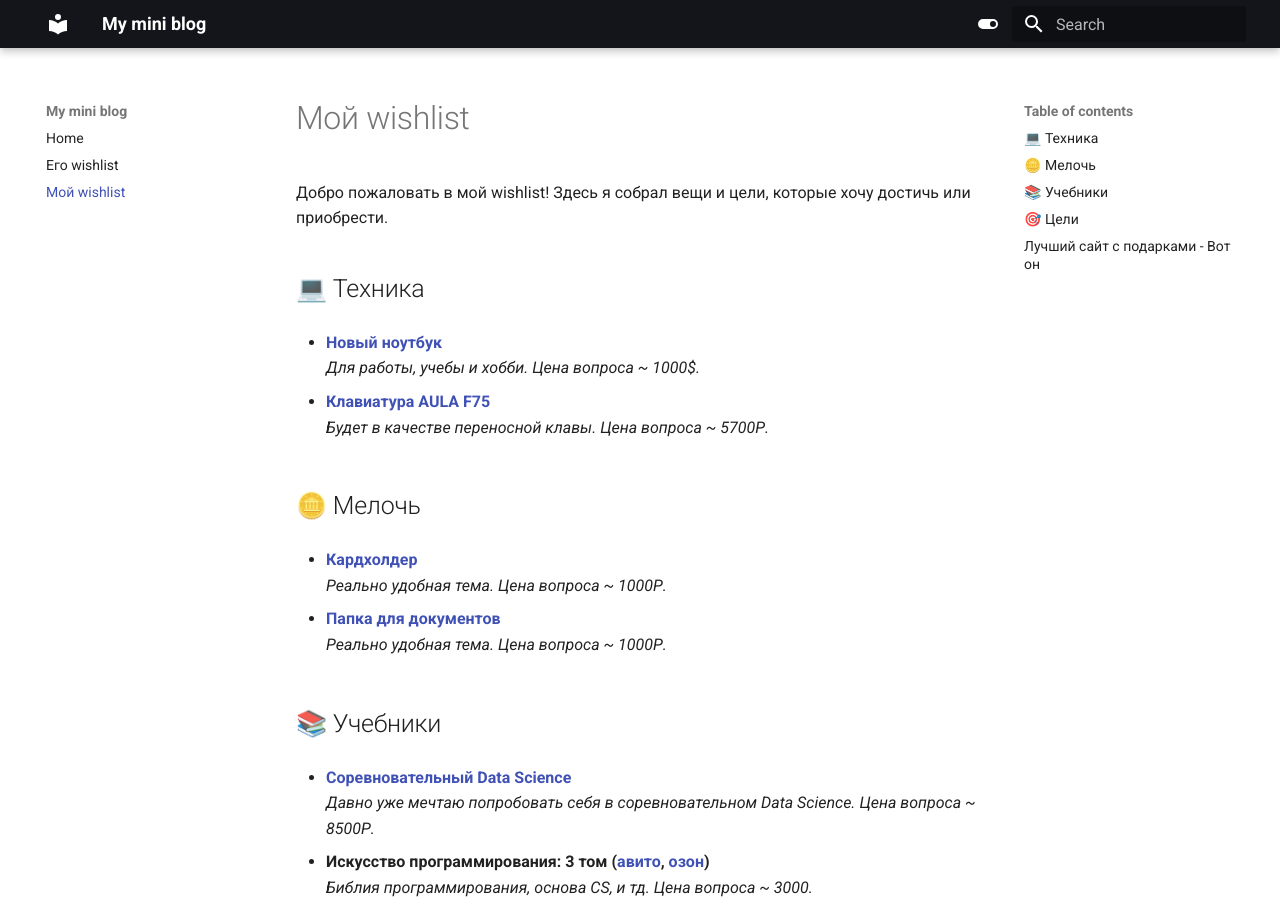
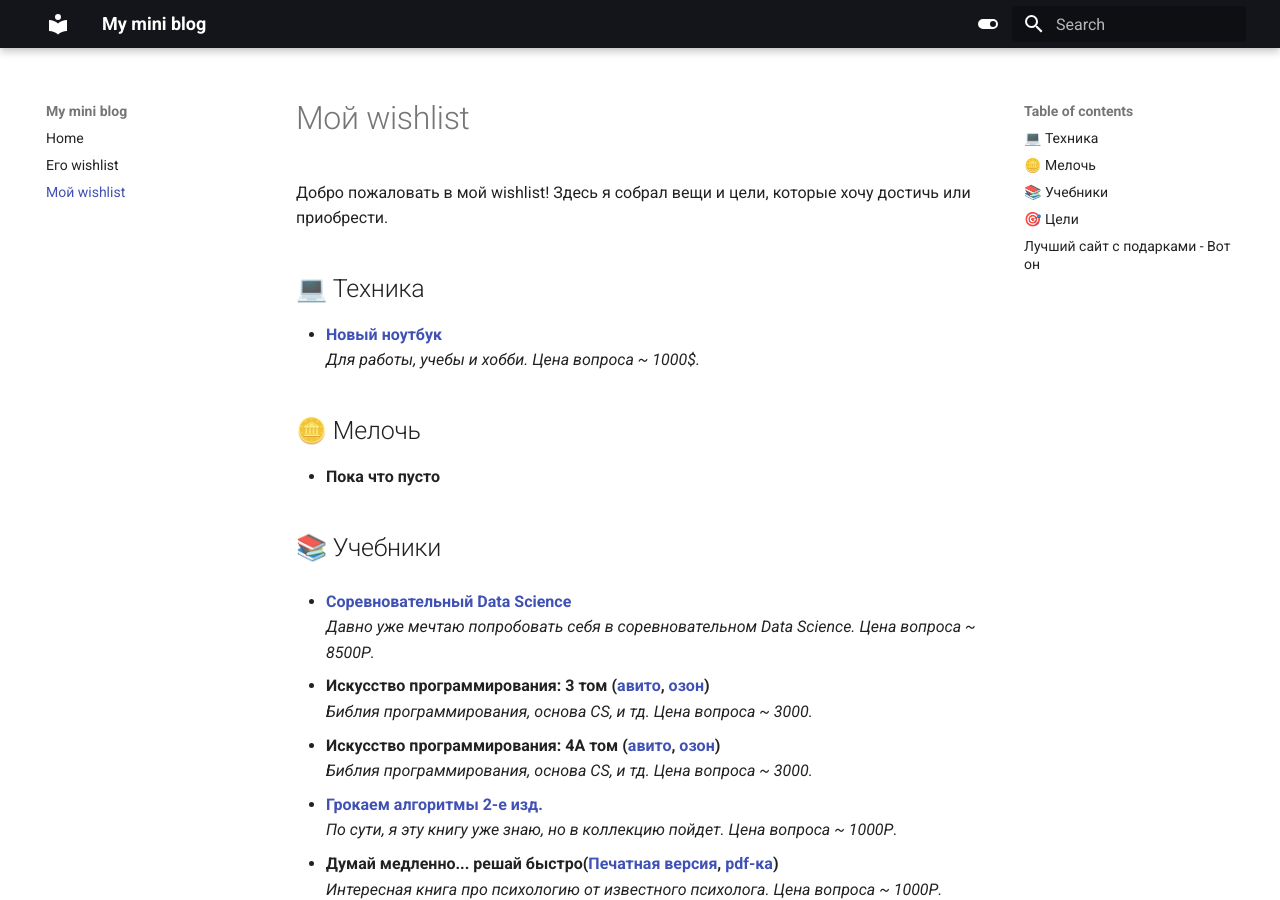
Before and after one commit to Feldmarshxll/personal-blog, an MkDocs documentation site: the page built from docs/Мой wishlist 🎉.md, in a window 1280 px wide and 900 px high. Built offline with MkDocs 1.6.1 and Material for MkDocs 9.7.7, drawn with Linux system fonts in a browser that asks for light colours.

Commit message:
Update wishlists

```diff
--- a/docs/Мой wishlist 🎉.md
+++ b/docs/Мой wishlist 🎉.md
@@ -6,16 +6,9 @@
 - **[Новый ноутбук](https://market.yandex.ru/cc/RHNQwS1)**
   _Для работы, учебы и хобби. Цена вопроса ~ 1000$._
 
-- **[Клавиатура AULA F75](https://www.dns-shop.ru/product/1e616b2882faaae5/klaviatura-provodnaa--besprovodnaa-aula-f75-80003615/?utm_medium=organic&utm_source=google&utm_referrer=https%3A%2F%2Fwww.google.com%2F)**
-  _Будет в качестве переносной клавы. Цена вопроса ~ 5700Р._
-
 
 ## 🪙 Мелочь
-- **[Кардхолдер](https://market.yandex.ru/cc/1oWfj41)**
-  _Реально удобная тема. Цена вопроса ~ 1000Р._
-
-- **[Папка для документов](https://market.yandex.ru/cc/p6257MC)**
-  _Реально удобная тема. Цена вопроса ~ 1000Р._
+- **Пока что пусто**
 
 
 ## 📚 Учебники
```
Also changed, not shown: docs/Его wishlist 🎉.md (+0 -3 lines).
